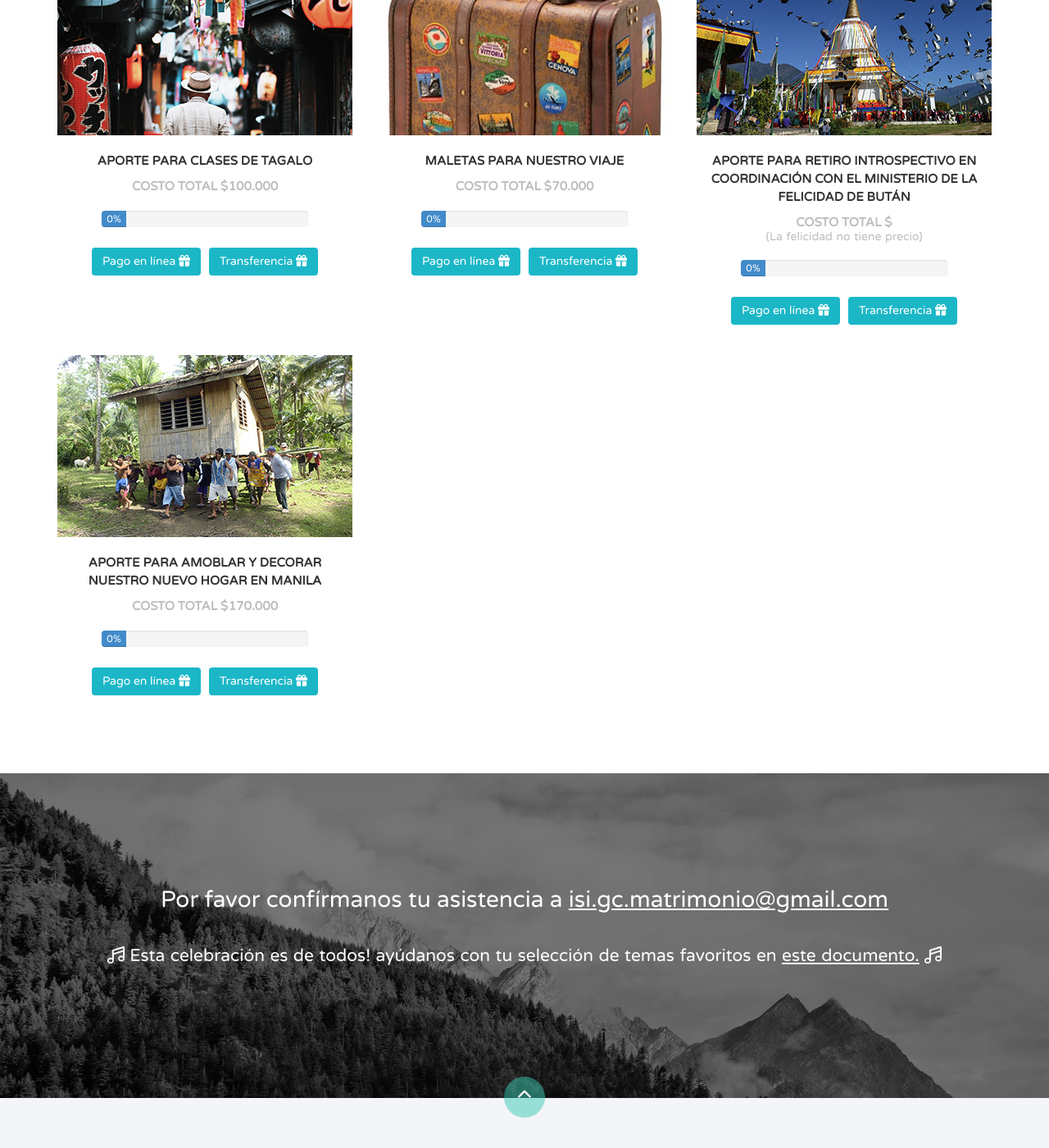
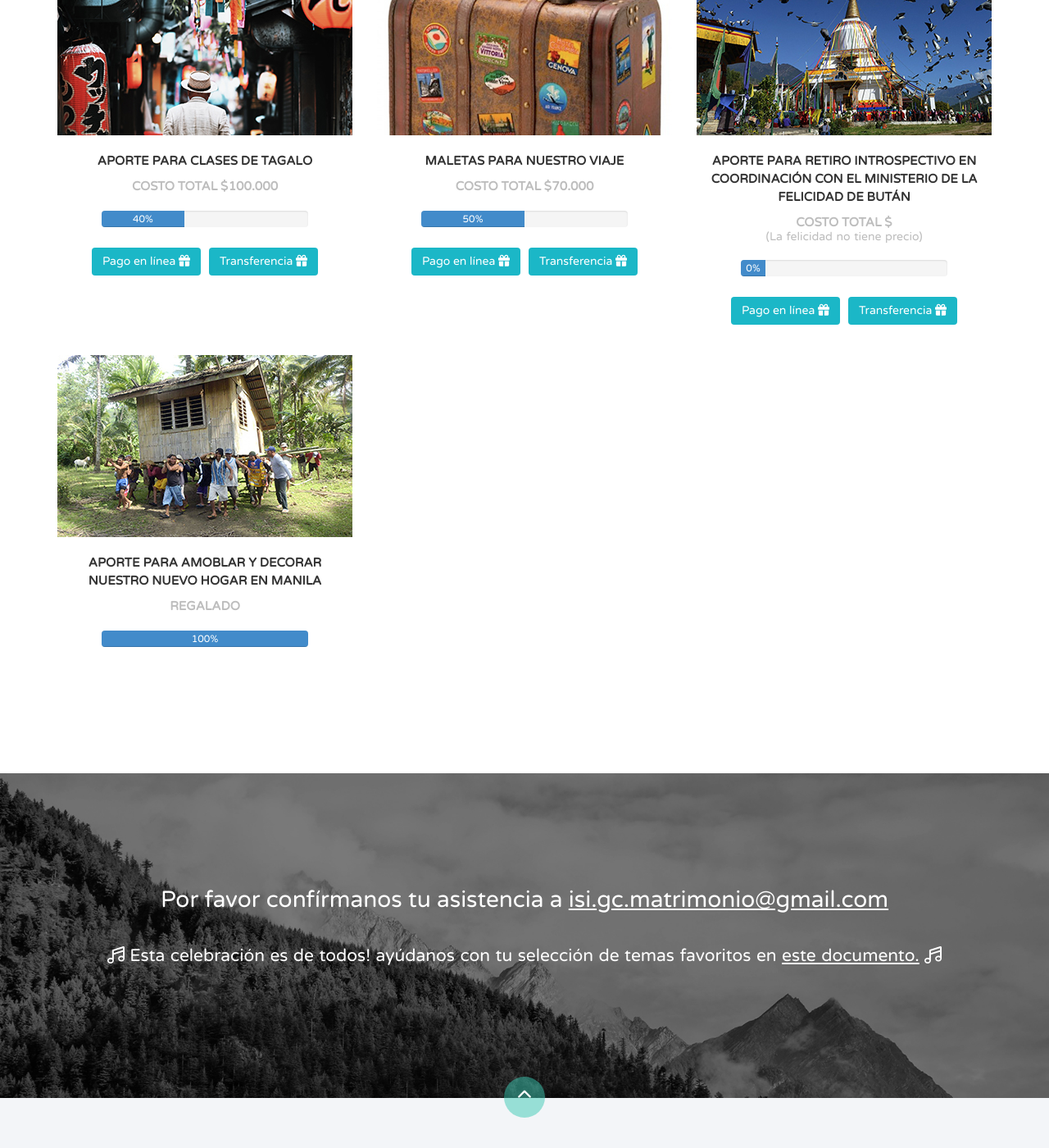
Before and after one commit to camargozzini/isiygiancarlo, a Jekyll site: the page built from index.html, in a window 1280 px wide and 1400 px high, scrolled down 3153 px. Shown: the whole window at 82% size. Built offline with Jekyll 4.4.1, drawn with Linux system fonts in a browser that asks for light colours; nearby versions of some CDN libraries.

Commit message:
Actualización estado regalos

```diff
--- a/_includes/regalos.html
+++ b/_includes/regalos.html
@@ -15,8 +15,8 @@
                         <img src="{{ site.baseurl }}img/regalos/gif01.jpg" class="img-responsive" alt="Team Member">
                         <h3>Aporte para cena Romántica para los novios<div class="precio">Costo total <i class="fa fa-usd"></i>200.000</div></h3>
                         <div class="progress">
-                          <div class="progress-bar" role="progressbar" aria-valuenow="60" aria-valuemin="0" aria-valuemax="100" style="width: 0%;">
-                            0%
+                          <div class="progress-bar" role="progressbar" aria-valuenow="60" aria-valuemin="0" aria-valuemax="100" style="width: 60%;">
+                            60%
                           </div>
                         </div>
                         <a href="http://kh.cm/QwTor" class="btn" target="_blank">Pago en línea <i class="fa fa-gift"></i></a><a href="#section-contacto" class="btn">Transferencia <i class="fa fa-gift"></i></a>
@@ -37,8 +37,8 @@
                         <img src="{{ site.baseurl }}/img/regalos/gif03.jpg" class="img-responsive" alt="Team Member">
                         <h3>Aporte para vuelo en Globo Aerostático<div class="precio">Costo total <i class="fa fa-usd"></i>250.000</div></h3>
                         <div class="progress">
-                          <div class="progress-bar" role="progressbar" aria-valuenow="60" aria-valuemin="0" aria-valuemax="100" style="width: 0%;">
-                            0%
+                          <div class="progress-bar" role="progressbar" aria-valuenow="60" aria-valuemin="0" aria-valuemax="100" style="width: 80%;">
+                            80%
                           </div>
                         </div>
                         <a href="http://kh.cm/g7dUD" class="btn" target="_blank">Pago en línea <i class="fa fa-gift"></i></a><a href="#section-contacto" class="btn">Transferencia <i class="fa fa-gift"></i></a>
@@ -47,8 +47,8 @@
                         <img src="{{ site.baseurl }}img/regalos/gif04.jpg" class="img-responsive" alt="Team Member">
                         <h3>Aporte para clases de buceo en islas filipinas<div class="precio">Costo total <i class="fa fa-usd"></i>300.000</div></h3>
                         <div class="progress">
-                          <div class="progress-bar" role="progressbar" aria-valuenow="60" aria-valuemin="0" aria-valuemax="100" style="width: 0%;">
-                            0%
+                          <div class="progress-bar" role="progressbar" aria-valuenow="60" aria-valuemin="0" aria-valuemax="100" style="width: 25%;">
+                            25%
                           </div>
                         </div>
                         <a href="http://kh.cm/A3Cwt" class="btn" target="_blank">Pago en línea <i class="fa fa-gift"></i></a><a href="#section-contacto" class="btn">Transferencia <i class="fa fa-gift"></i></a>
@@ -105,8 +105,8 @@
                         <img src="{{ site.baseurl }}img/regalos/gif10.jpg" class="img-responsive" alt="Team Member">
                         <h3>Aporte para clases de Tagalo<div class="precio">Costo total <i class="fa fa-usd"></i>100.000</div></h3>
                         <div class="progress">
-                          <div class="progress-bar" role="progressbar" aria-valuenow="60" aria-valuemin="0" aria-valuemax="100" style="width: 0%;">
-                            0%
+                          <div class="progress-bar" role="progressbar" aria-valuenow="60" aria-valuemin="0" aria-valuemax="100" style="width: 40%;">
+                            40%
                           </div>
                         </div>
                         <a href="http://kh.cm/Jf1Gd" class="btn" target="_blank">Pago en línea <i class="fa fa-gift"></i></a><a href="#section-contacto" class="btn">Transferencia <i class="fa fa-gift"></i></a>
@@ -115,8 +115,8 @@
                         <img src="{{ site.baseurl }}img/regalos/gif11.jpg" class="img-responsive" alt="Team Member">
                         <h3>Maletas para nuestro viaje<div class="precio">Costo total <i class="fa fa-usd"></i>70.000</div></h3>
                         <div class="progress">
-                          <div class="progress-bar" role="progressbar" aria-valuenow="60" aria-valuemin="0" aria-valuemax="100" style="width: 0%;">
-                            0%
+                          <div class="progress-bar" role="progressbar" aria-valuenow="60" aria-valuemin="0" aria-valuemax="100" style="width: 50%;">
+                            50%
                           </div>
                         </div>
                         <a href="http://kh.cm/Hft5W" class="btn" target="_blank">Pago en línea <i class="fa fa-gift"></i></a><a href="#section-contacto" class="btn">Transferencia <i class="fa fa-gift"></i></a>
@@ -134,13 +134,12 @@
                       </div>
                       <div class="col-md-4 wp5">
                         <img src="{{ site.baseurl }}img/regalos/gif13.jpg" class="img-responsive" alt="Team Member">
-                        <h3>Aporte para amoblar y decorar nuestro nuevo hogar en Manila<div class="precio">Costo total <i class="fa fa-usd"></i>170.000</div></h3>
+                        <h3>Aporte para amoblar y decorar nuestro nuevo hogar en Manila<div class="precio">Regalado</div></h3>
                         <div class="progress">
-                          <div class="progress-bar" role="progressbar" aria-valuenow="60" aria-valuemin="0" aria-valuemax="100" style="width: 0%;">
-                            0%
+                          <div class="progress-bar" role="progressbar" aria-valuenow="60" aria-valuemin="0" aria-valuemax="100" style="width: 100%;">
+                            100%
                           </div>
                         </div>
-                        <a href="http://kh.cm/cGEoF" class="btn" target="_blank">Pago en línea <i class="fa fa-gift"></i></a><a href="#section-contacto" class="btn">Transferencia <i class="fa fa-gift"></i></a>
                       </div>
                     </li>
 
```
Also changed, not shown: Gemfile.lock.
